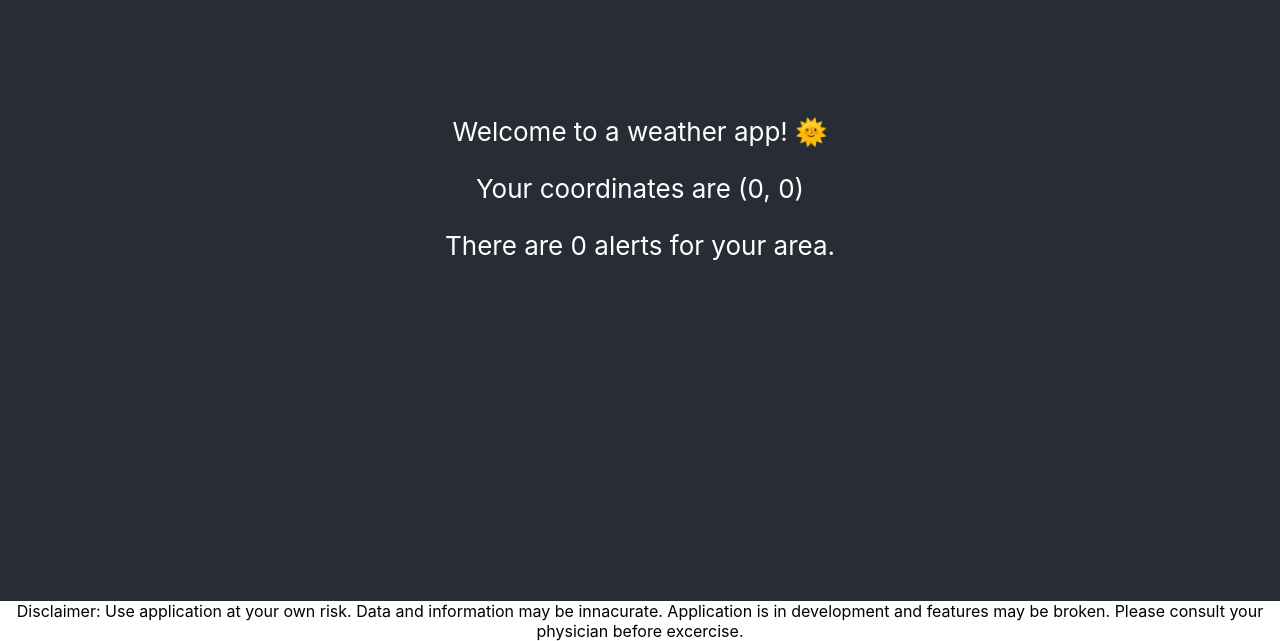
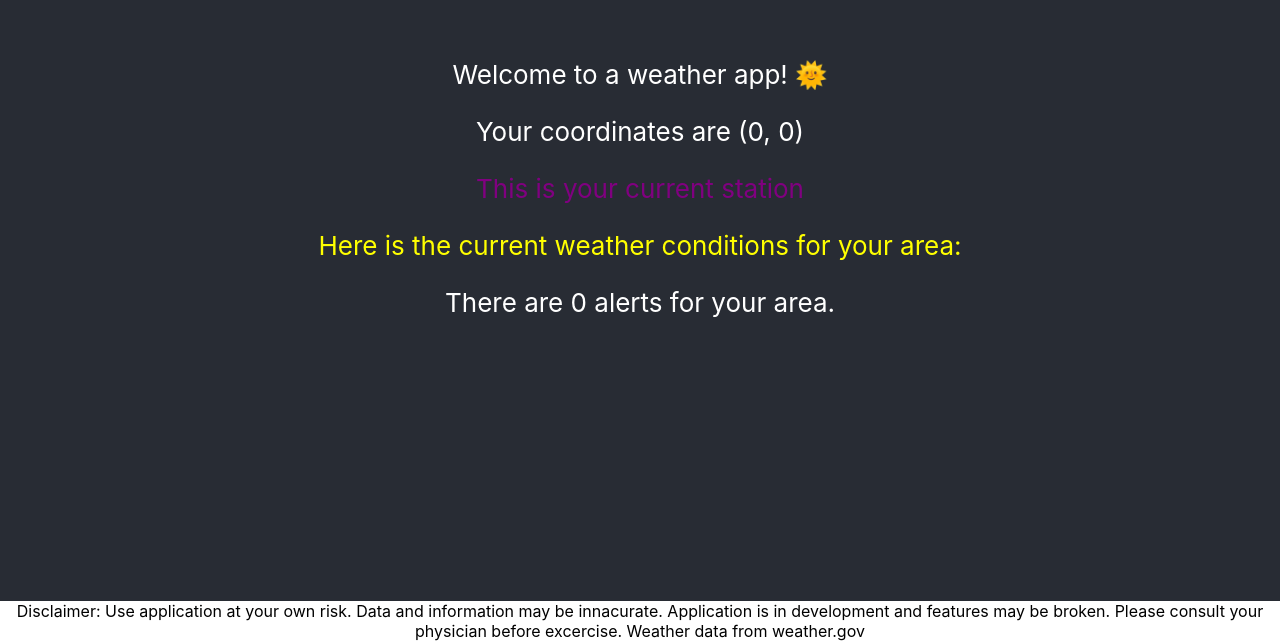
Before and after one commit to Scott123180/outdoor-activity, a React (Create React App) app: page / in a window 1280 px wide. Shown: the part 199-840 px from the top of the page. Built offline with nearby package versions, Linux system fonts and the light colour scheme; no server answers.

Commit message:
adding observation station and weather condition

```diff
--- a/src/App.js
+++ b/src/App.js
@@ -11,7 +11,7 @@ function App() {
       </header>
       <footer>
         Disclaimer: Use application at your own risk. Data and information may be innacurate. Application is in development and features may be broken.
-        Please consult your physician before excercise.
+        Please consult your physician before excercise. Weather data from weather.gov
       </footer>
     </div>
   );
--- a/src/components/Weather.js
+++ b/src/components/Weather.js
@@ -1,4 +1,5 @@
 import React from "react";
+import WeatherConditionEmoji from "./WeatherConditionEmoji";
 
 //https://www.weather.gov/documentation/services-web-api#/
 
@@ -30,15 +31,17 @@ class Weather extends React.Component {
             longitude: 0,
             alerts: [],
             zone: "",
-            forecast: {}
+            forecast: {},
+            station: ""
         };
     }
 
-    //maybe use promise chaining
-    //TODO: figure out how to properly make a group of rest calls
+    /*
+        Chain of data fetching - eventually I want to make my own data type, save a response and query off of that data type.
+    */
     fetchData = async (latitude, longitude) => {
+        //ALERTS
         const alertsUrl = this.govUrl + "/alerts?";
-        const zonesUrl = this.govUrl + "/zones?";
 
         const alerts = await fetch(alertsUrl + new URLSearchParams({
             message_type: "alert",
@@ -47,6 +50,8 @@ class Weather extends React.Component {
             method: "GET",
         }).then(response => response.json());
 
+        //GET FORECAST ZONE
+        const zonesUrl = this.govUrl + "/zones?";
         const zones = await fetch(zonesUrl + new URLSearchParams({
             point: latitude + "," + longitude
         }), {
@@ -56,23 +61,42 @@ class Weather extends React.Component {
         const forecastZone =
             zones.features.filter((feature) => feature.id.includes("forecast"))[0];
 
-        console.log(forecastZone);
 
+        //GET FORECAST
         const forecast = await fetch("https://api.weather.gov/zones/public/" + forecastZone.properties.id + "/forecast",
             { method: "GET", })
             .then(response => response.json());
 
-        console.log(forecast);
+        //GET STATIONS FOR ZONE
+        const stations = await fetch("https://api.weather.gov/zones/forecast/" + forecastZone.properties.id + "/stations",
+            { method: "GET", })
+            .then(response => response.json());
 
-        //curl -X GET "https://api.weather.gov/zones/public/NJZ006/forecast" -H "accept: application/geo+json"
+        //calculate closest station
+        const station = this.calculateClosestStation(stations, latitude, longitude);
 
+        //get latest observation
+        const latest = await fetch("https://api.weather.gov/stations/" + station + "/observations/latest",
+            { method: "GET", })
+            .then(response => response.json());
+
+        //curl -X GET "KTEB" -H "accept: application/geo+json"
         this.setState({
             alerts: alerts.features,
             latitude: latitude,
             longitude: longitude,
             forecast: forecast,
-            zone: forecastZone.properties.id
+            zone: forecastZone.properties.id,
+            station: station,
+            latestCondition: latest.properties.textDescription
         });
+
+    }
+
+    //TODO: get closest station
+    calculateClosestStation(stations, latitude, longitude) {
+
+        return stations.features[0].properties.stationIdentifier;
 
     }
 
@@ -87,11 +111,14 @@ class Weather extends React.Component {
         });
     }
 
+
     render() {
 
         return (
             <div>
                 <p>Your coordinates are ({this.state.latitude}, {this.state.longitude})</p>
+                <p style={{ color: "purple" }}>This is your current station {this.state.station}</p>
+                <WeatherConditionEmoji textDescription={this.state.latestCondition} />
                 <p>There are {this.state.alerts.length} alerts for your area.</p>
                 {this.state.alerts.map(a => React.createElement('p', { style: { color: "red" } }, a.properties.event))}
                 {React.createElement('p', { style: { color: "green" } }, this.state.zone)}
--- /dev/null
+++ b/src/components/WeatherConditionEmoji.js
@@ -0,0 +1,24 @@
+/*
+
+for current sky conditions:
+https://www.weather.gov/hun/zfp_terminology
+WeatherConditionEmoji.js
+
+*/
+
+import React from "react";
+
+class WeatherConditionEmoji extends React.Component {
+    constructor(props){
+        super(props);
+    }
+
+    render() {
+
+        return <p style={{color: "yellow"}}>Here is the current weather conditions for your area: {this.props.textDescription}</p>
+
+    }
+
+}
+
+export default WeatherConditionEmoji;
```
